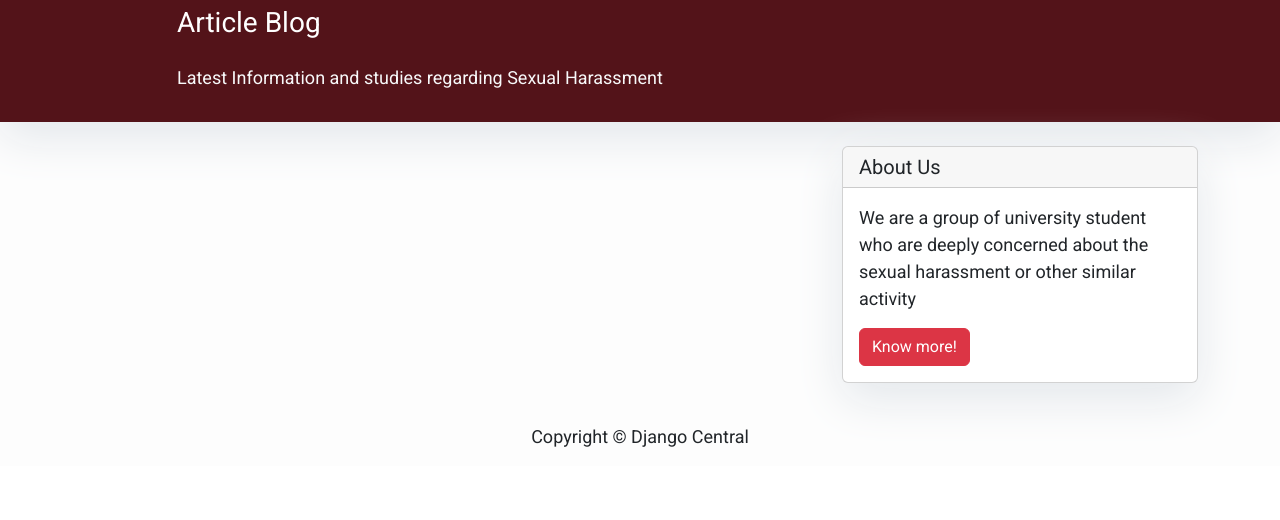
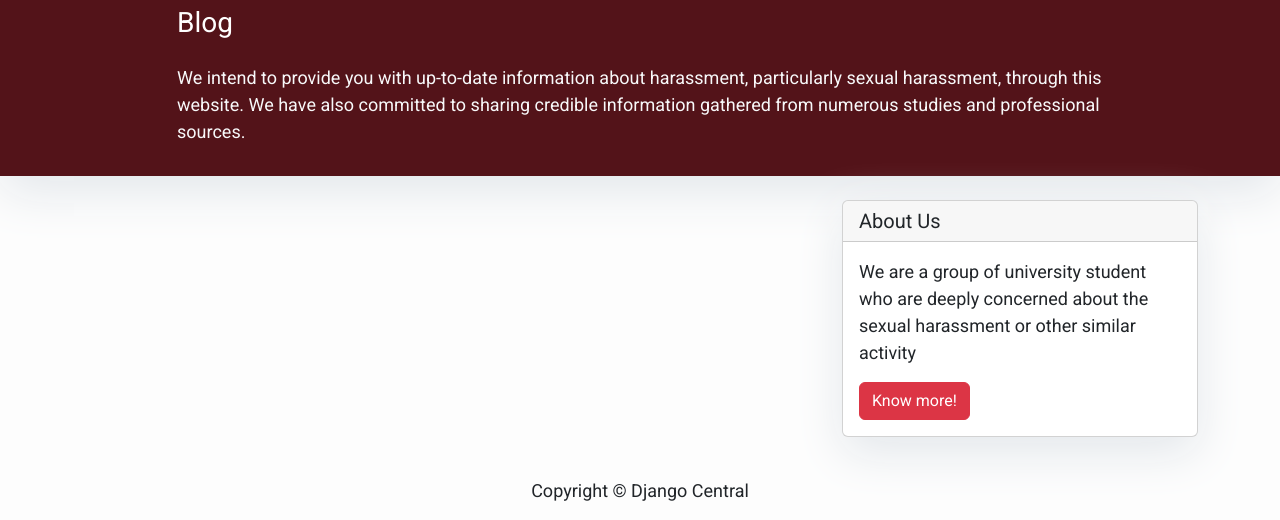
Before and after one commit to azzuhripasaribu/midterm-project, a Django app: page /article/ in a window 1280 px wide. Shown: the part 368-888 px from the top of the page. Before the commit the page ends 815 px from the top, so only its background shows below. Run offline with Django 4.2, Linux system fonts and the light colour scheme; data that the repository does not hold is empty; some libraries are stand-ins or nearby versions.

Commit message:
change name to blog from article and add desc. Add centers to navbar

```diff
--- a/article/templates/index.html
+++ b/article/templates/index.html
@@ -22,8 +22,9 @@
         <div class="row">
             <div class=" col-md-8 col-md-10 mx-auto">
                 <div class="site-heading">
-                    <h3 class=" site-heading my-4 mt-3 text-white"> Article Blog </h3>
-                    <p class="text-light">Latest Information and studies regarding Sexual Harassment
+                    <h3 class=" site-heading my-4 mt-3 text-white"> Blog </h3>
+                    <p class="text-light">We intend to provide you with up-to-date information about harassment, particularly sexual harassment,
+                        through this website. We have also committed to sharing credible information gathered from numerous studies and professional sources.
                     </p>
                 </div>
             </div>
--- a/templates/article_base.html
+++ b/templates/article_base.html
@@ -3,7 +3,7 @@
 <html>
 
     <head>
-        <title>Django Central</title>
+        <title>Blog</title>
         <link href="https://fonts.googleapis.com/css?family=Roboto:400,700" rel="stylesheet">
         <meta name="google" content="notranslate" />
         <meta name="viewport" content="width=device-width, initial-scale=1" />
@@ -47,8 +47,10 @@
               About Us
             </a>
             <a href="/article" class="dropdown-item border-radius-md">
-              Article
+              Blog
             </a>
+            <a href="/centers" class="dropdown-item border-radius-md">
+              Call Center
             <a href="/auth/login" class="dropdown-item border-radius-md">
               Sign In
             </a>
@@ -62,8 +64,10 @@
               About Us
             </a>
             <a href="/article" class="dropdown-item border-radius-md">
-              Article
+              Blog
             </a>
+            <a href="/centers" class="dropdown-item border-radius-md">
+              Call Center
             <a href="/auth/login" class="dropdown-item border-radius-md">
               Sign In
             </a>
```
Also changed, not shown: templates/base.html (+8 -2 lines).
